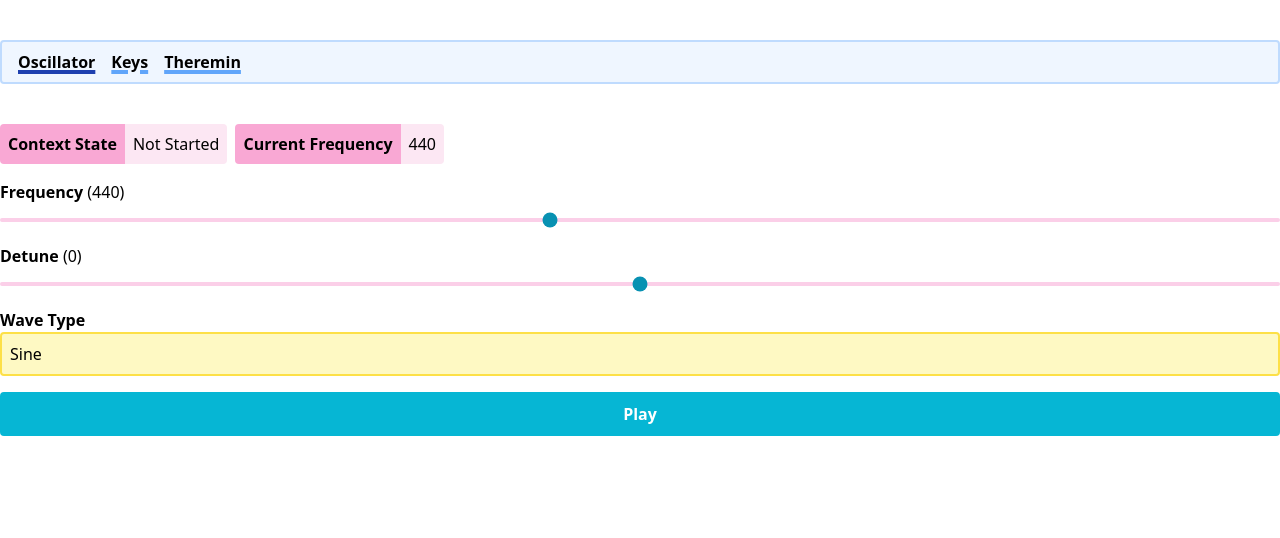
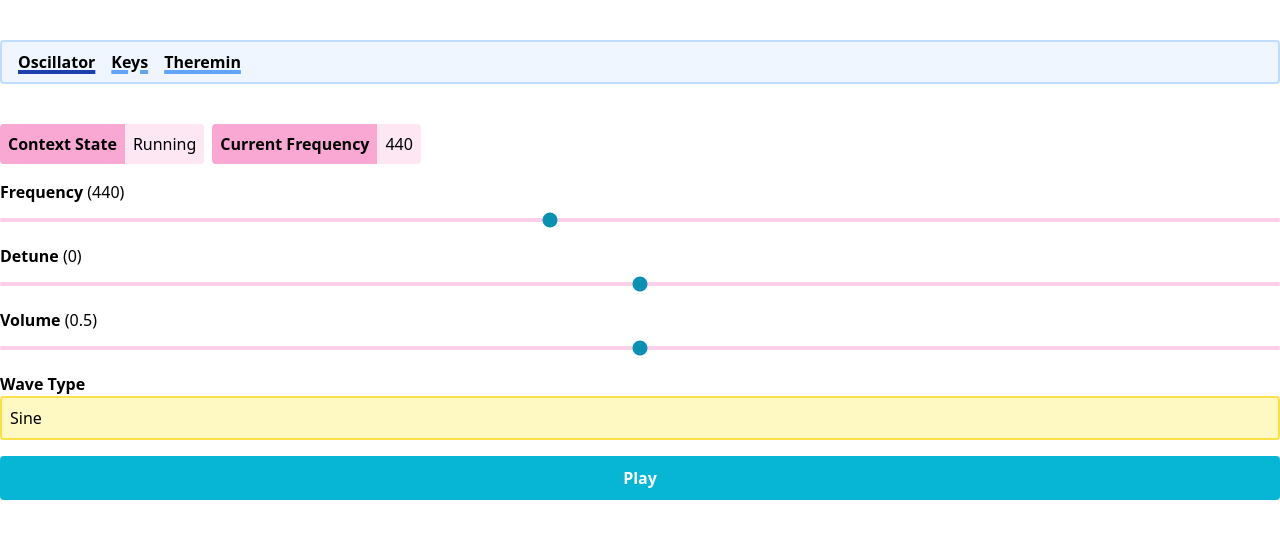
Before and after one commit to stevekinney/synthesizzler, a SvelteKit app: page /oscillator in a window 1280 px wide. Shown: the top 538 px of the page. Built offline with nearby package versions, Linux system fonts and the light colour scheme.

Commit message:
Simplify oscillator demo

```diff
--- a/src/components/oscillator.svelte
+++ b/src/components/oscillator.svelte
@@ -1,12 +1,15 @@
 <script lang="ts">
-  import { createOscillator } from '$lib/create-oscillator';
+  const context = new AudioContext();
+  const volume = context.createGain();
 
-  let context: AudioContext;
+  volume.connect(context.destination);
+
   let oscillator: OscillatorNode | null;
 
   let frequency = 440;
   let detune = 0;
   let waveType: OscillatorType = 'sine';
+  let volumeLevel = 0.5;
 
   $: if (oscillator) {
     oscillator.frequency.value = frequency;
@@ -14,16 +17,24 @@
     oscillator.type = waveType;
   }
 
+  $: volume.gain.value = volumeLevel;
+
+  const stop = () => {
+    if (oscillator) {
+      oscillator.stop();
+      oscillator = null;
+    }
+  };
+
   let playPause = () => {
-    if (!context) context = new AudioContext();
-    if (oscillator) return oscillator.stop();
+    if (oscillator) return stop();
 
-    oscillator = createOscillator(context);
+    oscillator = context.createOscillator();
 
     oscillator.type = waveType;
     oscillator.frequency.value = frequency;
 
-    oscillator.connect(context.destination);
+    oscillator.connect(volume);
     oscillator.start();
   };
 </script>
@@ -55,6 +66,20 @@
   </p>
 
   <p>
+    <label for="volume">
+      Volume <span class="font-thin">({volumeLevel})</span>
+    </label>
+    <input
+      id="volume"
+      type="range"
+      bind:value={volumeLevel}
+      min={0}
+      max={1}
+      step={0.25}
+    />
+  </p>
+
+  <p>
     <label for="wave-type">Wave Type</label>
     <select id="wave-type" bind:value={waveType}>
       <option value="sine">Sine</option>
```
